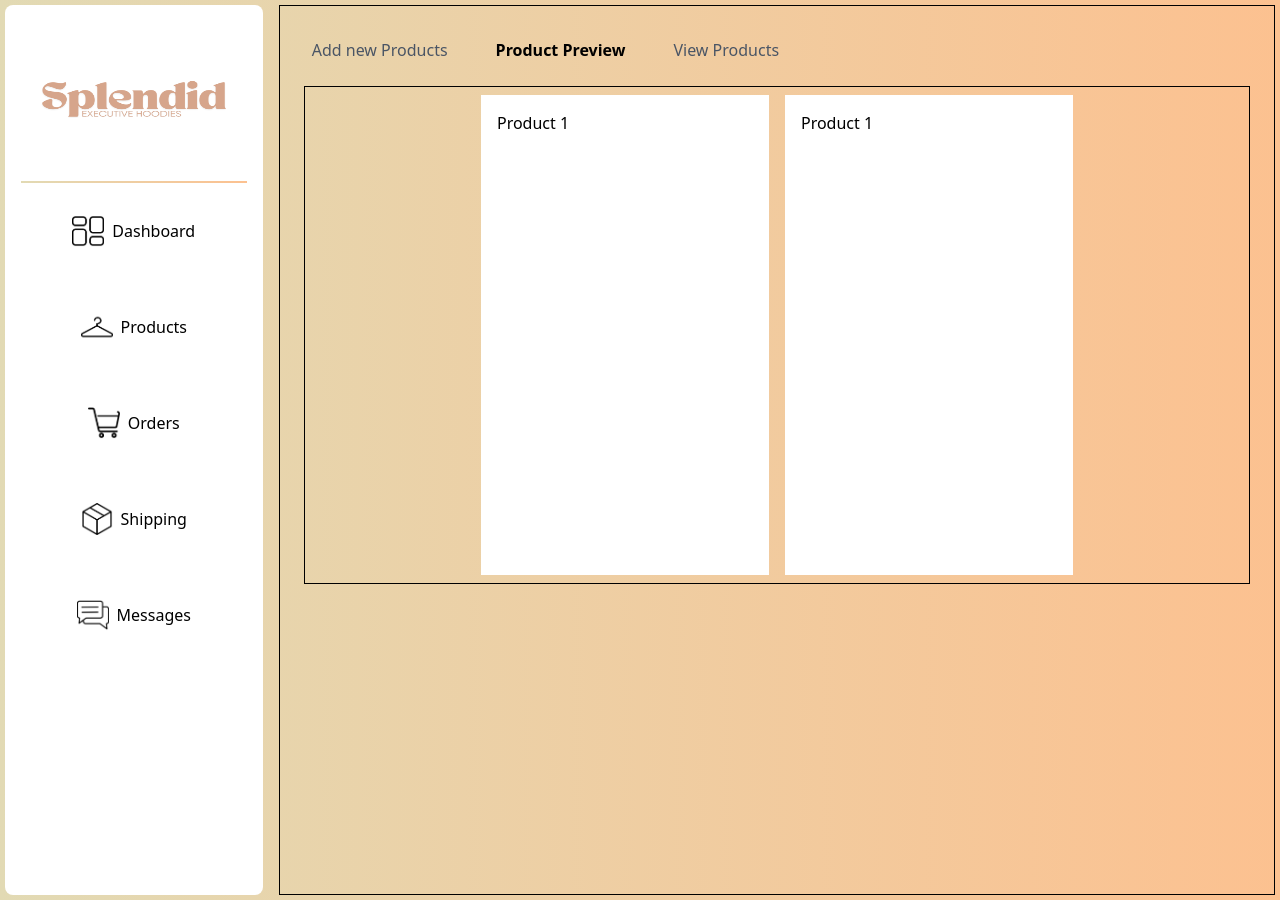
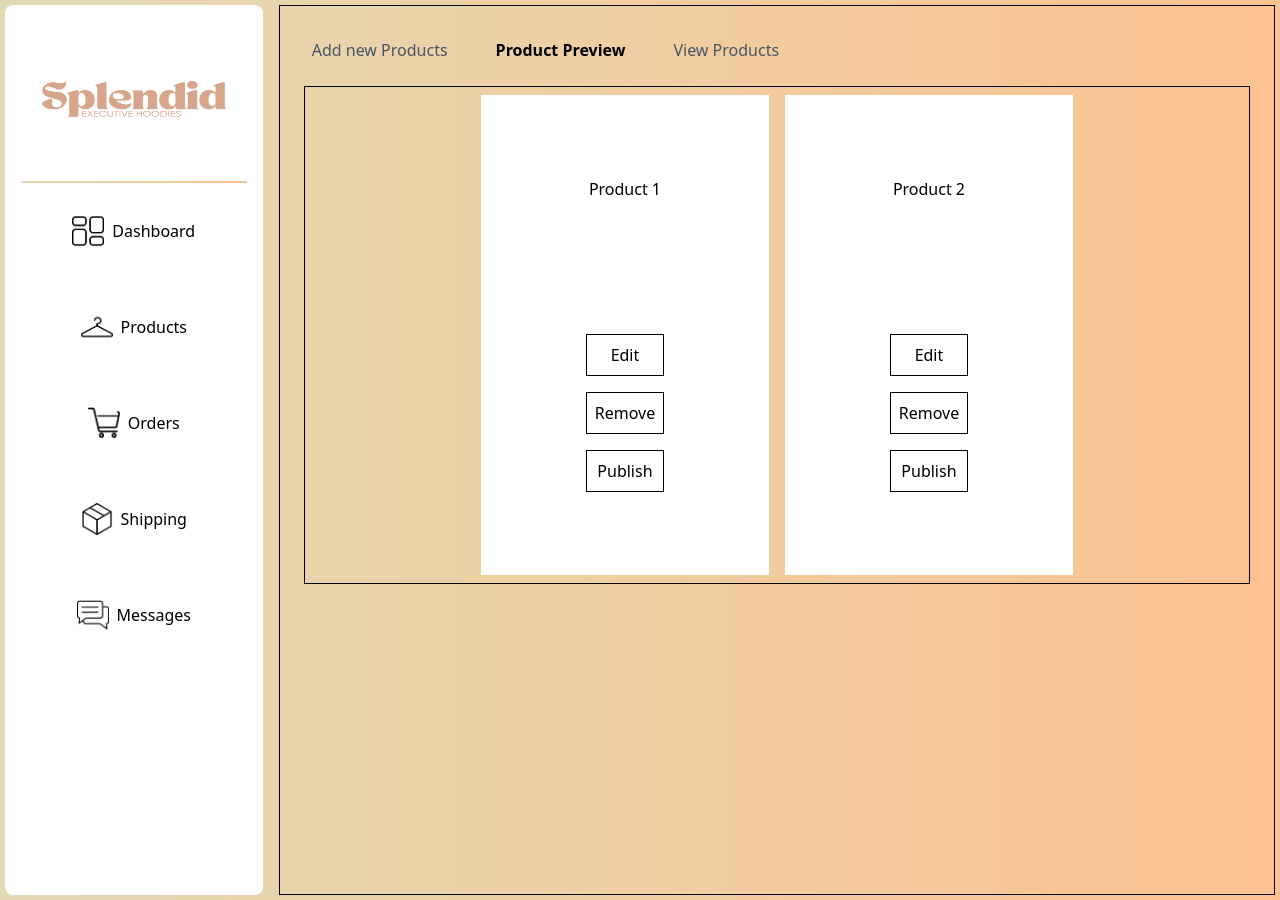
Before and after one commit to scottii333/Capstone-Splendid-Project, a React (Vite) app in the folder frontEnd/: page /Admin-Dashboard-Splendid/Products/Product-Preview in a window 1280 px wide. Built offline with nearby package versions, Linux system fonts and the light colour scheme.

Commit message:
add Ui structure for  prod preview

```diff
--- a/frontEnd/src/Admin/AdminPrevProd.jsx
+++ b/frontEnd/src/Admin/AdminPrevProd.jsx
@@ -1,11 +1,35 @@
 export const AdminPrevProd = () => {
   return (
     <div className="  flex flex-wrap justify-center gap-[1rem] p-[0.5rem]    border">
-      <div className=" bg-white p-[1rem] h-[30rem]  max-w-[30rem] min-w-[18rem]">
+      {/* div for product */}
+      <div className=" bg-white p-[1rem] h-[30rem]  max-w-[30rem] min-w-[18rem] flex flex-col justify-around items-center">
         Product 1
+        <div className="flex flex-col  gap-[1rem]">
+          <button className="border text-black p-[0.5rem] cursor-pointer">
+            Edit
+          </button>
+          <button className="border text-black p-[0.5rem]  cursor-pointer">
+            Remove
+          </button>
+          <button className="border text-black p-[0.5rem] cursor-pointer">
+            Publish
+          </button>
+        </div>
       </div>
-      <div className=" bg-white p-[1rem] h-[30rem]  max-w-[30rem] min-w-[18rem]">
-        Product 1
+
+      <div className=" bg-white p-[1rem] h-[30rem]  max-w-[30rem] min-w-[18rem] flex flex-col justify-around items-center">
+        Product 2
+        <div className="flex flex-col  gap-[1rem]">
+          <button className="border text-black p-[0.5rem] cursor-pointer">
+            Edit
+          </button>
+          <button className="border text-black p-[0.5rem]  cursor-pointer">
+            Remove
+          </button>
+          <button className="border text-black p-[0.5rem] cursor-pointer">
+            Publish
+          </button>
+        </div>
       </div>
     </div>
   );
```
